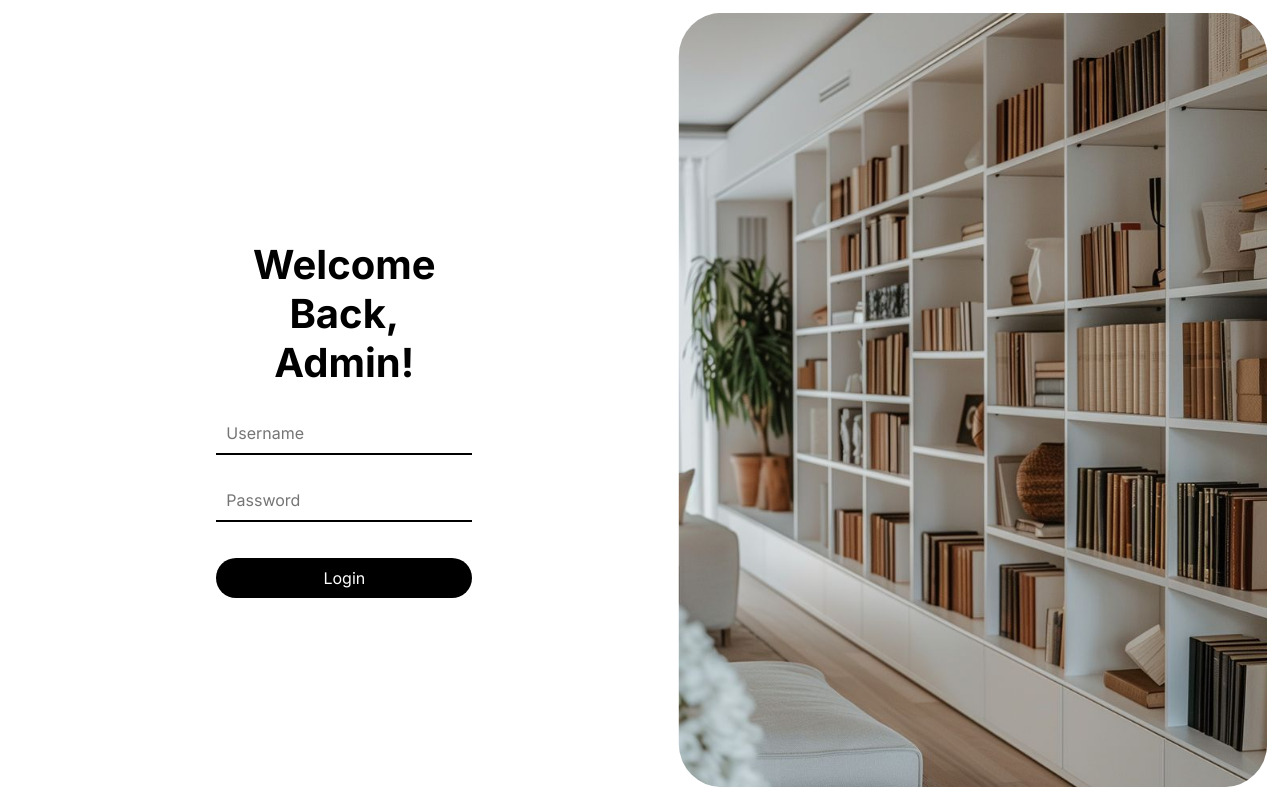
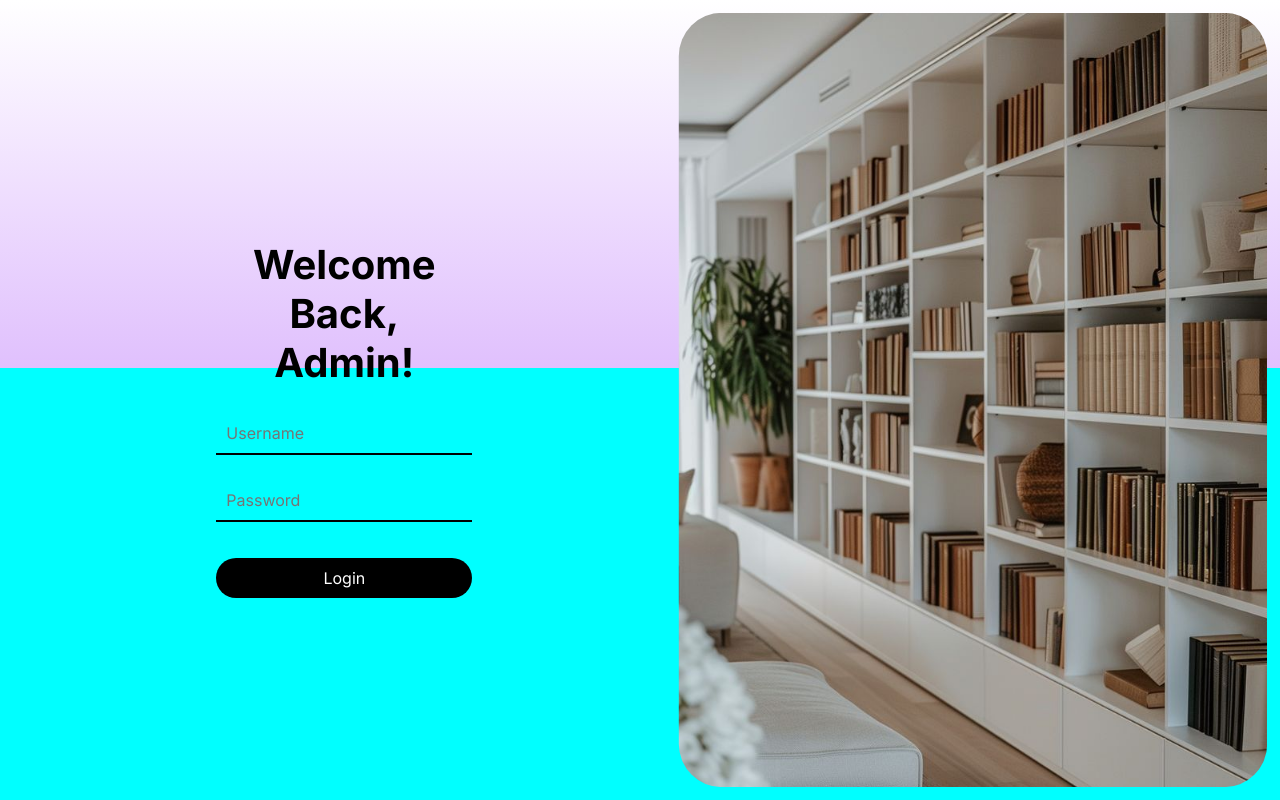
Before and after one commit to angelikamaglinte/BookManagementApp, a React (Create React App) app in the folder book-management-app/: page /login in a window 1280 px wide. Built offline with nearby package versions, Linux system fonts and the light colour scheme.

Commit message:
Updated styling to fix user styling issue

```diff
--- a/book-management-app/src/components/Login/Login.css
+++ b/book-management-app/src/components/Login/Login.css
@@ -2,7 +2,7 @@
 * {
   font-family: 'Inter', sans-serif;
 }
-div, html{
+#loginPageDiv{
     background-color: white;
 }
 
--- a/book-management-app/src/components/Login/Login.js
+++ b/book-management-app/src/components/Login/Login.js
@@ -32,7 +32,7 @@ const Login = ({ setIsAdminLoggedIn }) => {
     };
 
     return (
-        <div>
+        <div className='loginPageDiv'>
             <img src={login_page_image} alt='' id='login_page_image'></img>
 
             <form onSubmit={handleSubmit}>
```
